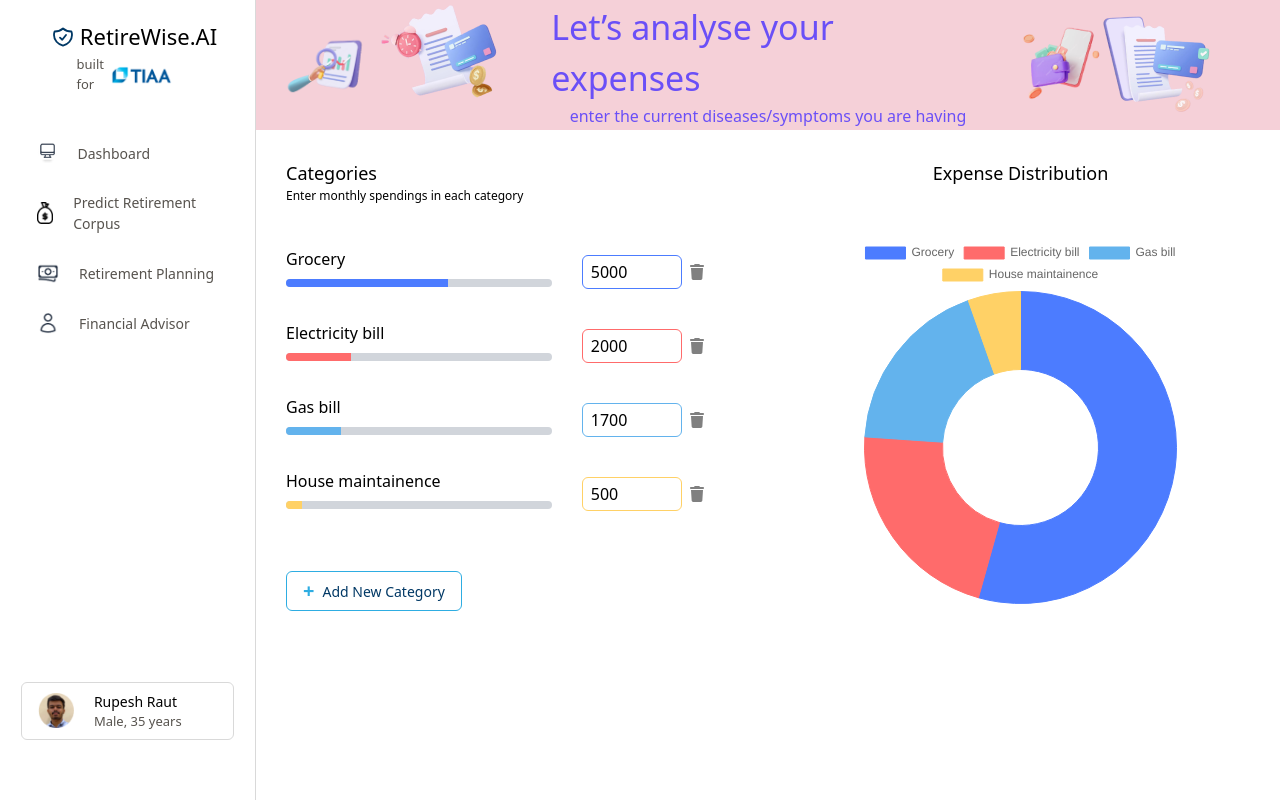
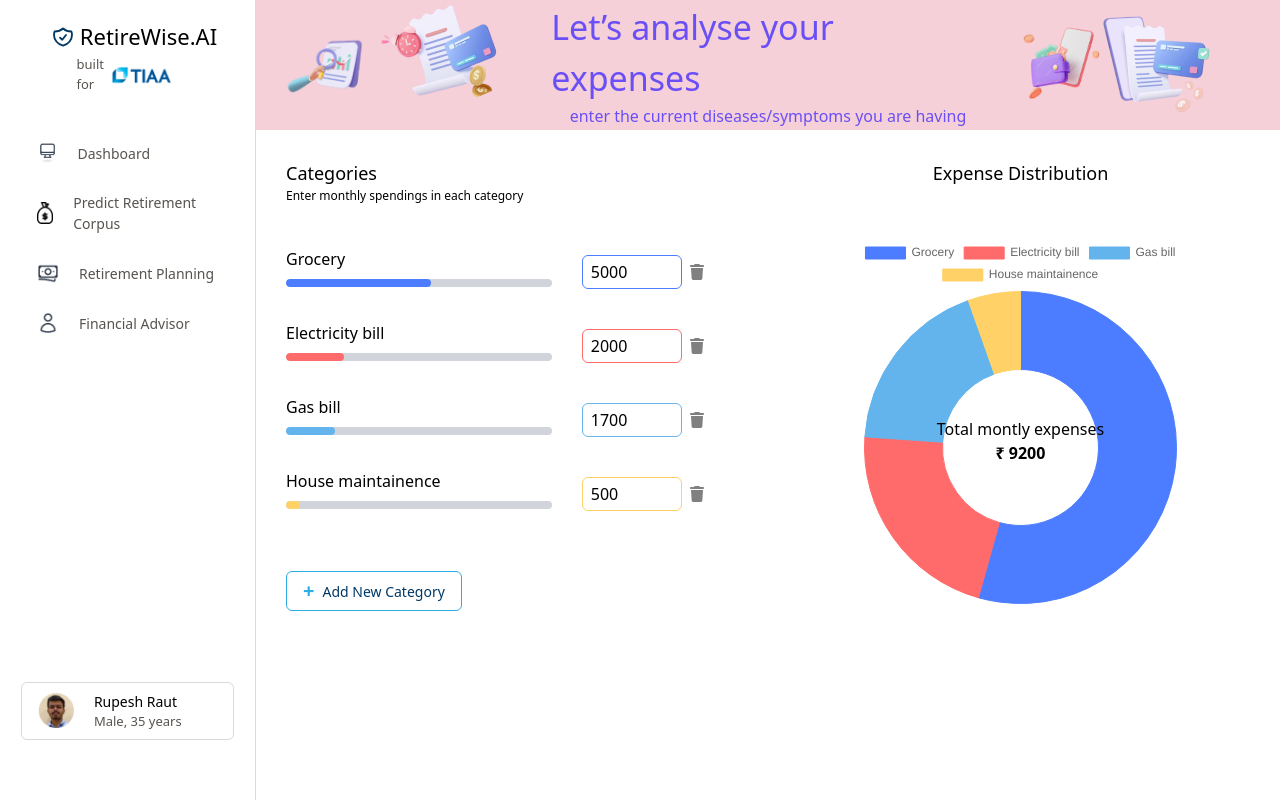
Before and after one commit to HarshDilipGhosalkar/RetireBuddy, a Next.js app in the folder client/: page /predict in a window 1280 px wide. Built offline with nearby package versions, Linux system fonts and the light colour scheme.

Commit message:
final touch

```diff
--- a/client/app/predict/page.js
+++ b/client/app/predict/page.js
@@ -10,16 +10,16 @@ import Modal from './addItemModal';
 
 const predict = () => {
 
-  const totalExpence=8200;
+  const [totalExpence, setTotalExpence] = useState(9200);
   const [count, setCount] = useState(3);
   const [label, setLabel] = useState(['Grocery', 'Electricity bill', 'Gas bill', 'House maintainence']);
   // const [colorList, setColorList] = useState(['#4C7CFF', '#FF6B6B', '#63B3ED', '#FFD166']);
 
   const [predictionList, setPredictionList] = useState([
-    {  content: 'Grocery',expence:5000  },
-    {  content: 'Electricity bill',expence:2000 },
-    {  content: 'Gas bill',expence:1700 },
-    {  content: 'House maintainence',expence:500 },
+    { content: 'Grocery', expence: 5000 },
+    { content: 'Electricity bill', expence: 2000 },
+    { content: 'Gas bill', expence: 1700 },
+    { content: 'House maintainence', expence: 500 },
   ]);
 
   const [data, setData] = useState([5000, 2000, 1700, 500]);
@@ -43,30 +43,62 @@ const predict = () => {
   };
 
   const handleUpdateCategory = (index, newVal) => {
-    const newData = [...data];
+    // console.log(index,newVal);
+    // const newData = [...data];
 
-    newData[index] = newVal;
+    //   newData[index] = parseInt(newVal);
+    //   setData(newData);
+    //   setTotalExpence(totalExpence - data[index] + parseInt(newVal))
+    if (isNaN(newVal)) {
+      const newData = [...data];
+      newData[index] = 0;
+      setData(newData);
+      setTotalExpence(totalExpence - data[index])
+      console.log("yes its nana")
+    } else {
+      const newData = [...data];
 
-    setData(newData);
+      newData[index] = parseInt(newVal);
+      setData(newData);
+      setTotalExpence(totalExpence - data[index] + parseInt(newVal))
+    }
+
+
+
   };
 
   const handleAddCategory = (category, expence) => {
-    const newItem=    {
-      id: count+1,
+    const newItem = {
+      id: count + 1,
       content: category,
-      expence: expence }
+      expence: parseInt(expence)
+    }
 
+    setTotalExpence(totalExpence + parseInt(expence));
     setLabel([...label, category])
     setData([...data, parseInt(expence)]);
     // setColorList([...colorList,pieChartColors[count+1]])
-    setPredictionList([...predictionList,newItem])
-    setCount(count+1);
+    setPredictionList([...predictionList, newItem])
+
+    setCount(count + 1);
+
     closeModal();
   };
 
-  useEffect(() => {
-    console.log(data);
-  }, [data]);
+
+  const handleRemoveElement = (index) => {
+    const newData = data.filter(element => element !== data[parseInt(index)]);
+    const newLabel = label.filter(element => element !== label[parseInt(index)]);
+    const newList = predictionList.filter((_, index) => index !== parseInt(index));
+    setTotalExpence(totalExpence - data[index])
+    setData(newData);
+    setLabel(newLabel);
+    setPredictionList(newList)
+  };
+
+  // useEffect(() => {
+  //   console.log(totalExpence);
+  // }, [data]);
 
   return (
     <div className="p-[30px]">
@@ -80,7 +112,7 @@ const predict = () => {
                 <div className='flex flex-col items-start  relative w-[65%]'>
                   <h1 className="font-medium text-[16px] relative top-[-8px]">{item}</h1>
                   <div className="flex items-center justify-center w-[90%] ">
-                    <ProgressBar progress={(data[index]/totalExpence)*100} color={pieChartColors[index]} />
+                    <ProgressBar progress={(data[index] / totalExpence) * 100} color={pieChartColors[index]} />
                   </div>
 
                 </div>
@@ -93,9 +125,8 @@ const predict = () => {
                     style={{ borderColor: pieChartColors[index], borderWidth: '1px', borderStyle: 'solid' }}
                     onChange={(e) => handleUpdateCategory(index, parseInt(e.target.value))}
                   />
-                  <span className="ml-2">
-                    <FontAwesomeIcon icon={faTrash} className="text-[gray]" />
-
+                  <span className="ml-2 cursor-pointer">
+                    <FontAwesomeIcon icon={faTrash} className="text-[gray]" onClick={() => handleRemoveElement(index)} />
                   </span>
                 </div>
               </div>
@@ -109,12 +140,15 @@ const predict = () => {
             </div>
           </div>
         </div>
-        <div className='w-[50%] flex flex-col  items-center '>
-        <div className="font-medium text-[18px] mb-[50px]">Expense Distribution</div>
-          <div className='w-[80%]'>  <Pie label={label} color={pieChartColors.slice(0,count+1)} pieData={data} /></div>
-
+        <div className='w-[50%] flex flex-col  items-center relative text-center'>
+          <div className="font-medium text-[18px] mb-[50px]">Expense Distribution</div>
+          <div className='w-[80%]'>  <Pie label={label} color={pieChartColors.slice(0, count + 1)} pieData={data} /></div>
+          <div className=' absolute top-[57%]'>
+            <div>Total montly expenses</div>
+            <div className='font-bold text-[16px]'>₹  {totalExpence}</div>
+          </div>
         </div>
-        <Modal isOpen={isModalOpen} closeModal={closeModal} onAddCategory={handleAddCategory}/>
+        <Modal isOpen={isModalOpen} closeModal={closeModal} onAddCategory={handleAddCategory} />
       </div>
 
     </div>
--- a/client/app/predict/progress.js
+++ b/client/app/predict/progress.js
@@ -2,7 +2,7 @@ export const ProgressBar = ({ progress, color }) => {
     return (
       <div className="bg-gray-300 h-2 w-[100%] rounded-full overflow-hidden">
         <div
-          className={`h-full transition-all ease-in-out`}
+          className={`h-full transition-all ease-in-out rounded-full`}
           style={{ width: `${progress}%`, backgroundColor: color }}
         ></div>
       </div>
```
